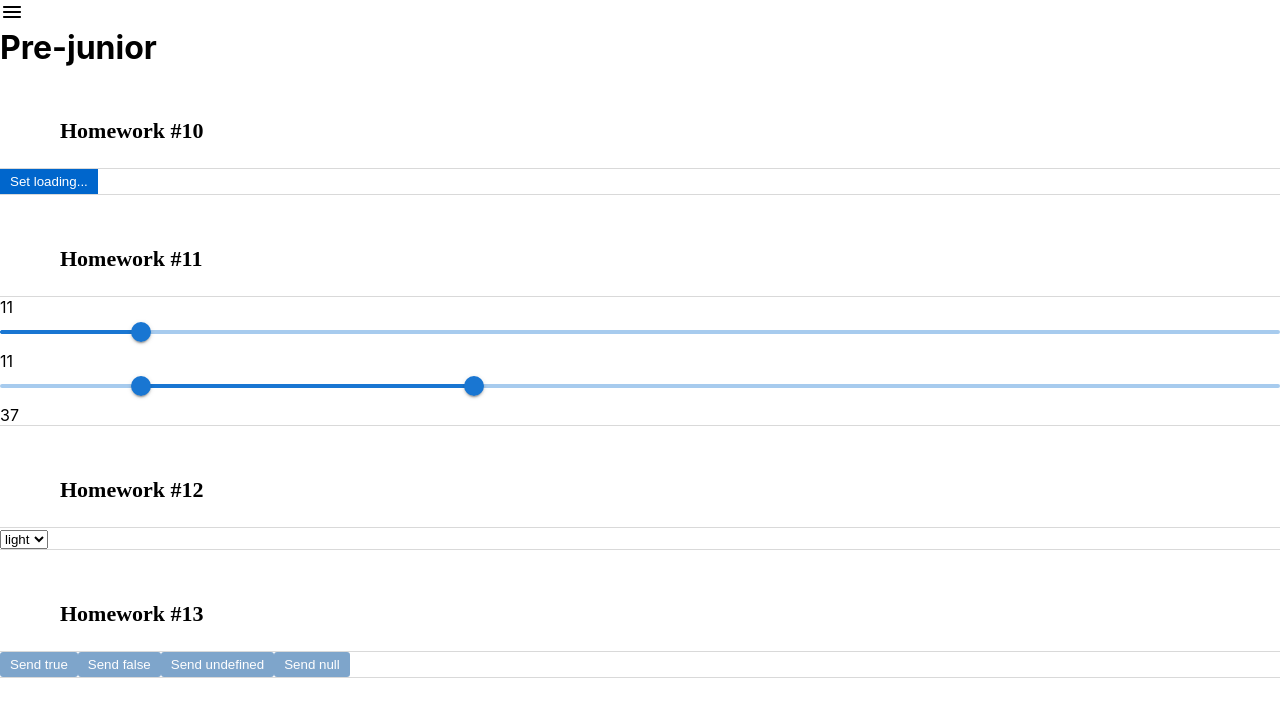
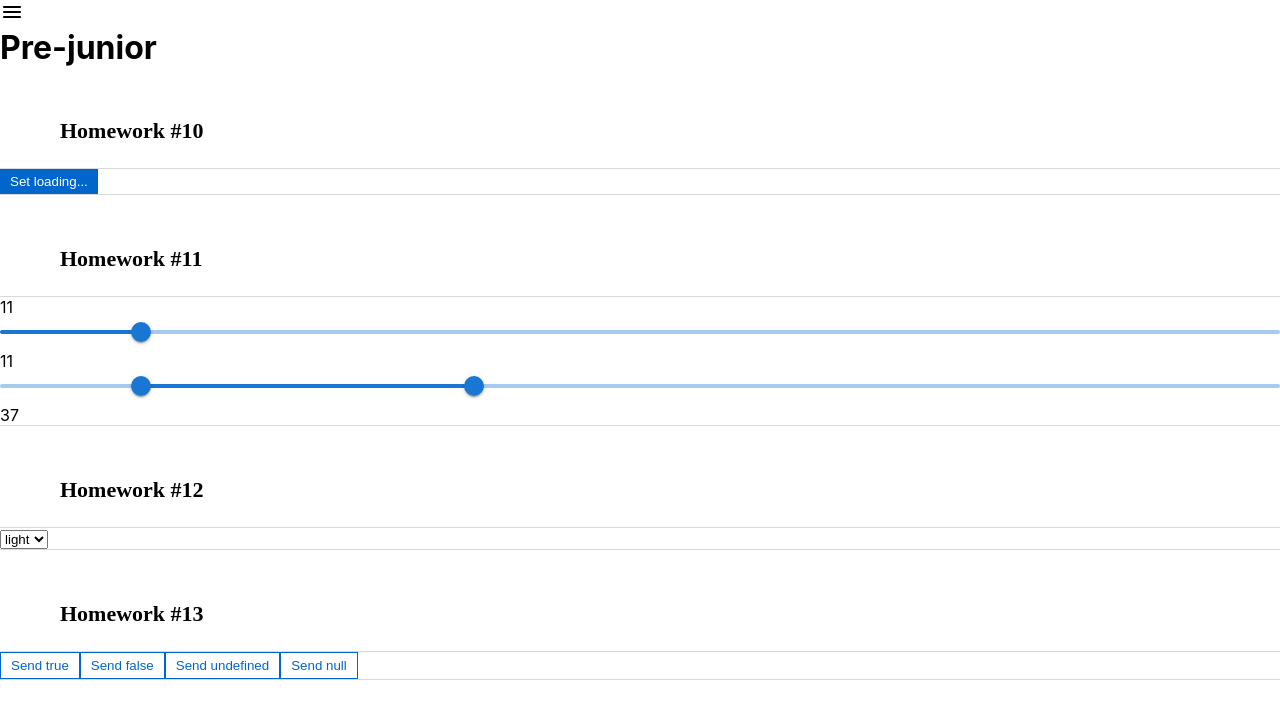
Before and after one commit to DmitriyBarhonov/home_work_1, a React (Create React App) app: page /#/junior-plus in a window 1280 px wide. Shown: the top 718 px of the page. Built offline with nearby package versions, Linux system fonts and the light colour scheme.

Commit message:
HW12 update

```diff
--- a/src/s2-homeworks/hw13/HW13.tsx
+++ b/src/s2-homeworks/hw13/HW13.tsx
@@ -19,6 +19,7 @@ const HW13 = () => {
     const [text, setText] = useState('')
     const [info, setInfo] = useState('')
     const [image, setImage] = useState('')
+    const [loadind, setloadind] = useState(false)
 
     const send = (x?: boolean | null) => () => {
         const url =
@@ -30,19 +31,19 @@ const HW13 = () => {
         setImage('')
         setText('')
         setInfo('...loading')
-
+        setloadind(true)
         axios
             .post(url, {success: x})
             .then((res) => {
                 setCode('Код 200!')
                 setImage(success200)
-                // дописать
+                setloadind(false)
                 setInfo(res.data.info)
                 // console.log(res.data);
 
             })
             .catch((e) => {
-                // дописать
+                setloadind(false)
                if(e.response.status === 500){
                 setCode('Код 500!')
                 setInfo(e.response.data.info)
@@ -71,7 +72,7 @@ const HW13 = () => {
                         id={'hw13-send-true'}
                         onClick={send(true)}
                         xType={'secondary'}
-                        disabled={!code}
+                        disabled={loadind}
 
                     >
                         Send true
@@ -81,7 +82,7 @@ const HW13 = () => {
                         onClick={send(false)}
                         xType={'secondary'}
                         // дописать
-                        disabled={!code}
+                        disabled={loadind}
                     >
                         Send false
                     </SuperButton>
@@ -90,7 +91,7 @@ const HW13 = () => {
                         onClick={send(undefined)}
                         xType={'secondary'}
                         // дописать
-                        disabled={!code}
+                        disabled={loadind}
                     >
                         Send undefined
                     </SuperButton>
@@ -99,7 +100,7 @@ const HW13 = () => {
                         onClick={send(null)} // имитация запроса на не корректный адрес
                         xType={'secondary'}
                         // дописать
-                        disabled={!code}
+                        disabled={loadind}
                     >
                         Send null
                     </SuperButton>
```
